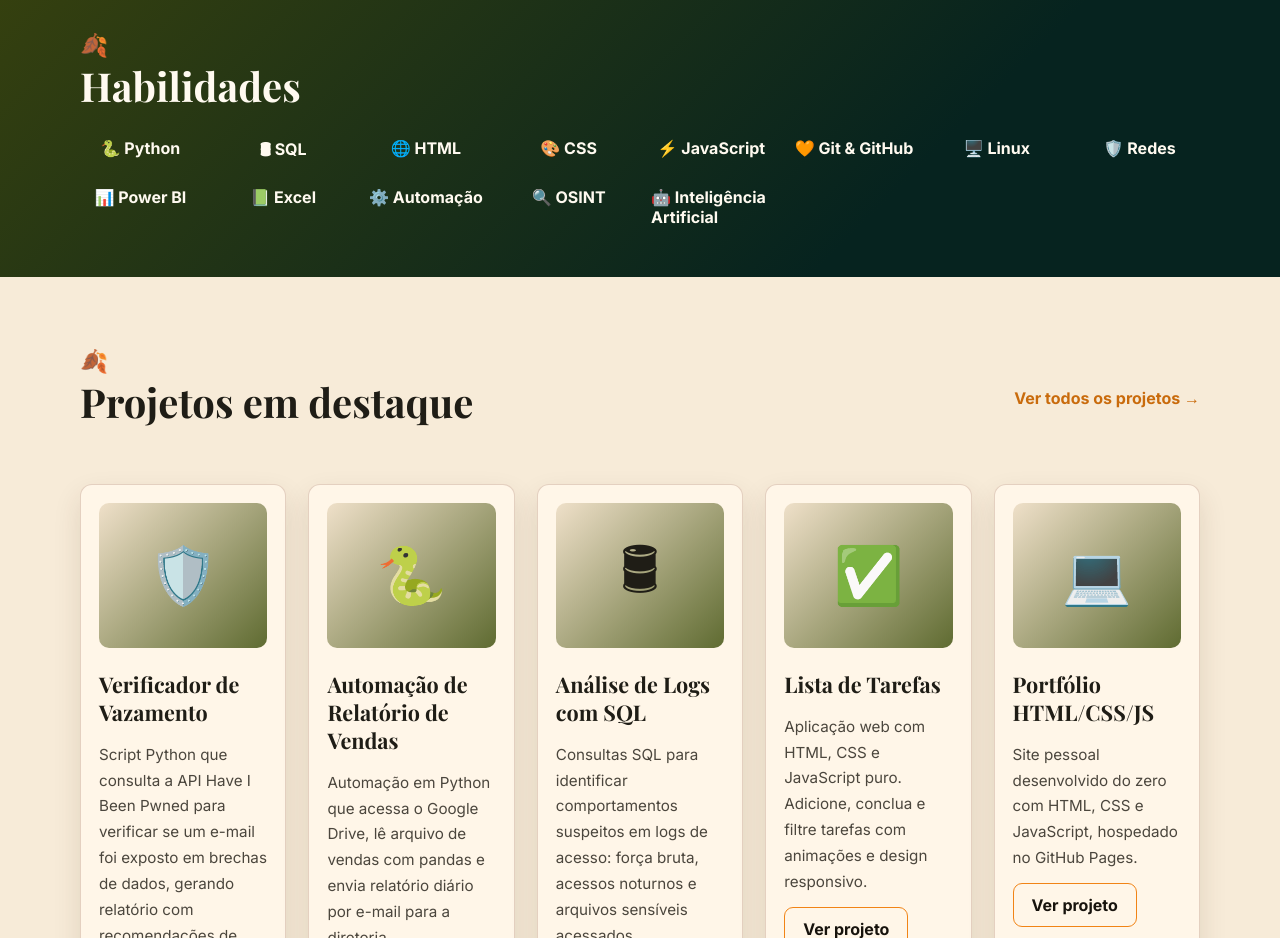
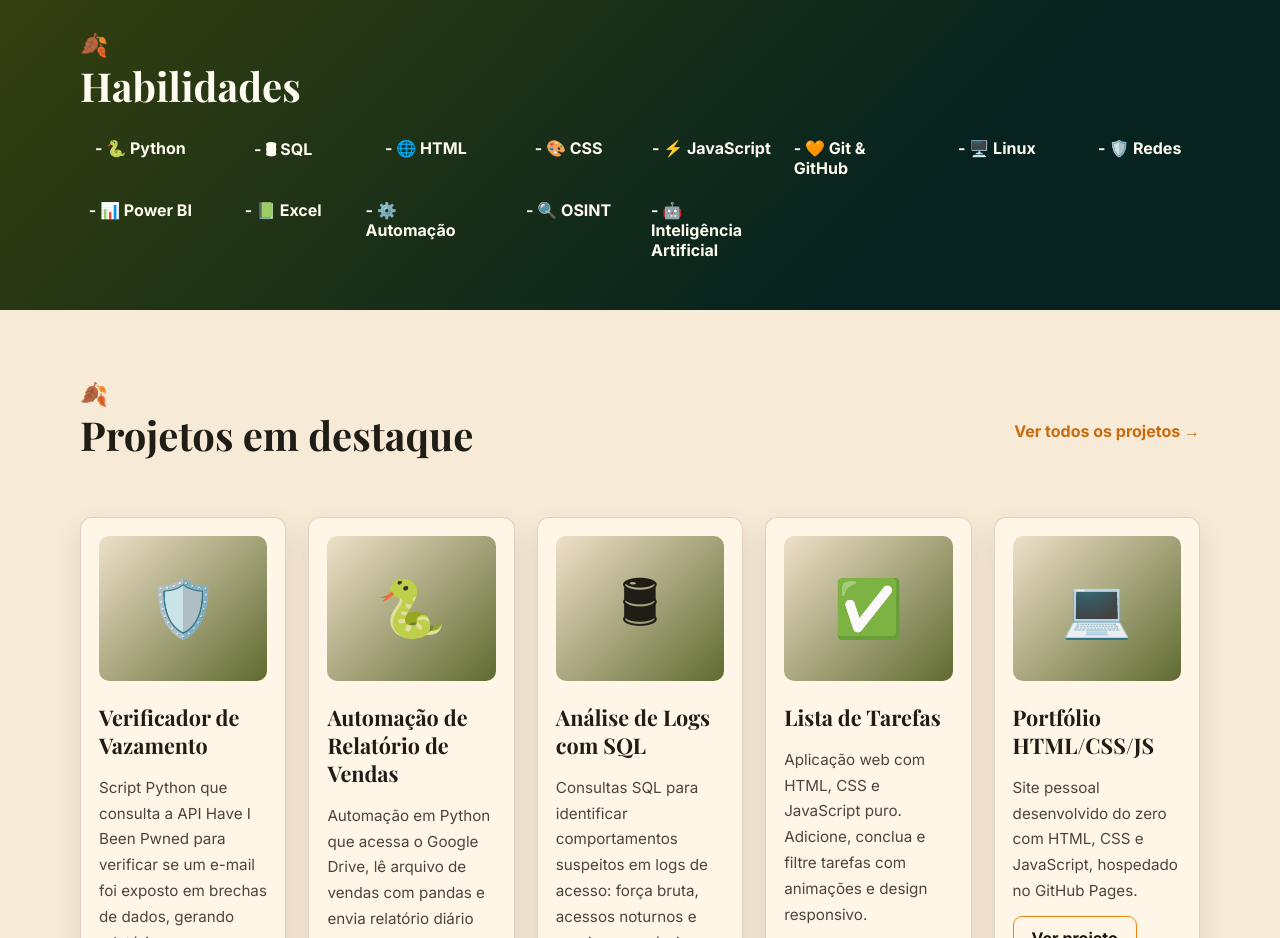
Before and after one commit to AnnaRisnia/portfolio-anna-risnia, a plain HTML site: page index.html in a window 1280 px wide. Shown: the part 1560-2498 px from the top of the page. Drawn offline with nearby package versions, Linux system fonts and the light colour scheme.

Commit message:
Update index.html

```diff
--- a/index.html
+++ b/index.html
@@ -60,7 +60,7 @@
               >GitHub</a
             >
             <a
-              href="https://www.linkedin.com/in/anna-risnia-pcd-5a4460169/"
+              href="https://www.linkedin.com/in/anna-risnia/"
               target="_blank"
               rel="noopener"
               >LinkedIn</a
@@ -125,19 +125,19 @@
           <span class="decor">🍂</span>
           <h2>Habilidades</h2>
           <div class="skills-grid">
-            <span>🐍 Python</span>
-            <span>🛢 SQL</span>
-            <span>🌐 HTML</span>
-            <span>🎨 CSS</span>
-            <span>⚡ JavaScript</span>
-            <span>🧡 Git &amp; GitHub</span>
-            <span>🖥️ Linux</span>
-            <span>🛡️ Redes</span>
-            <span>📊 Power BI</span>
-            <span>📗 Excel</span>
-            <span>⚙️ Automação</span>
-            <span>🔍 OSINT</span>
-            <span>🤖 Inteligência Artificial</span>
+            <span>- 🐍 Python</span>
+            <span>- 🛢 SQL</span>
+            <span>- 🌐 HTML</span>
+            <span>- 🎨 CSS</span>
+            <span>- ⚡ JavaScript</span>
+            <span>- 🧡 Git &amp; GitHub</span>
+            <span>- 🖥️ Linux</span>
+            <span>- 🛡️ Redes</span>
+            <span>- 📊 Power BI</span>
+            <span>- 📗 Excel</span>
+            <span>- ⚙️ Automação</span>
+            <span>- 🔍 OSINT</span>
+            <span>- 🤖 Inteligência Artificial</span>
           </div>
         </div>
       </section>
```
